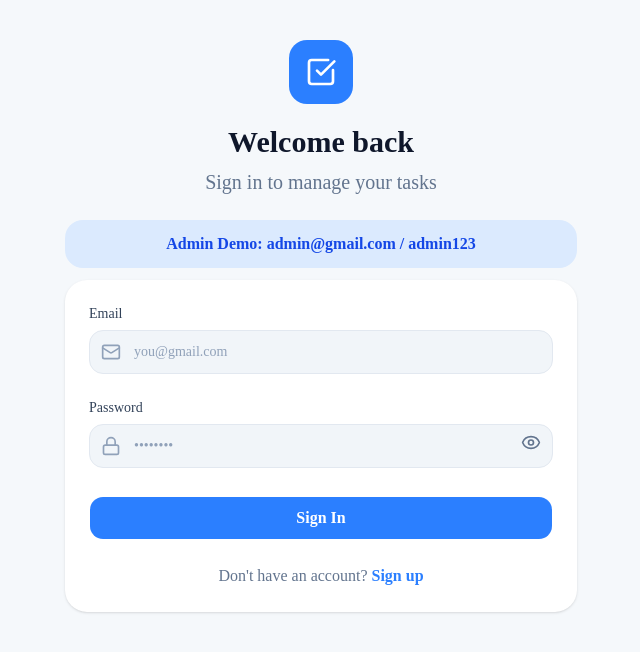
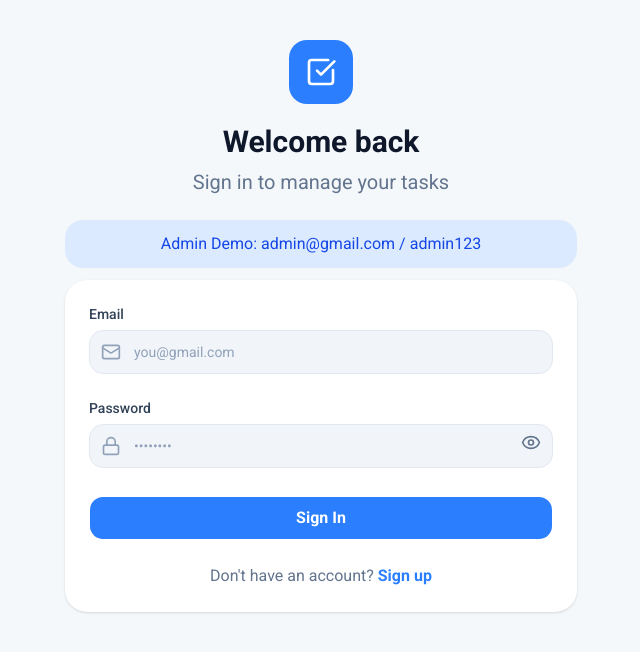
Before and after one commit to JayaniAnu10/Mini-Task-Manager, a Next.js app in the folder frontend/: page /login in a window 1280 px wide. Shown: the top 652 px of the page, without its empty margins (319-959 px from the left). Built offline with nearby package versions, Linux system fonts and the light colour scheme.

Commit message:
style: update font to Roboto and enhance UI elements in various components

```diff
--- a/frontend/app/admin/page.tsx
+++ b/frontend/app/admin/page.tsx
@@ -85,12 +85,7 @@ export default function DashboardPage() {
       </div>
 
       {/* Filters */}
-      <div className="bg-white rounded-2xl p-4 border border-slate-100">
-        <div className="mb-4">
-          <h2 className="font-bold text-slate-700 text-sm uppercase tracking-wider">
-            Filters & Sorting
-          </h2>
-        </div>
+      <div className="bg-white rounded-2xl p-4 border border-slate-200/80 shadow">
         <TaskFiltersBar
           filters={filters}
           onChange={(f) => setFilters({ ...f, page: 1 })}
--- a/frontend/app/globals.css
+++ b/frontend/app/globals.css
@@ -7,8 +7,8 @@
 @theme inline {
   --color-background: var(--background);
   --color-foreground: var(--foreground);
-  --font-sans: var(--font-plus-jakarta-sans);
-  --font-mono: var(--font-geist-mono);
+  --font-sans: var(--font-roboto);
+  --font-mono: var(--font-roboto);
   --color-sidebar-ring: var(--sidebar-ring);
   --color-sidebar-border: var(--sidebar-border);
   --color-sidebar-accent-foreground: var(--sidebar-accent-foreground);
@@ -121,9 +121,6 @@
     @apply border-border outline-ring/50;
   }
   body {
-    @apply bg-background text-foreground;
-  }
-  html {
-    @apply font-sans;
+    @apply bg-background text-foreground font-sans;
   }
 }
--- a/frontend/app/layout.tsx
+++ b/frontend/app/layout.tsx
@@ -1,16 +1,12 @@
 import type { Metadata } from "next";
-import { Quicksand, Geist_Mono } from "next/font/google";
+import { Roboto } from "next/font/google";
 import "./globals.css";
 import Providers from "./providers";
 
-const quicksand = Quicksand({
-  variable: "--font-plus-jakarta-sans",
+const roboto = Roboto({
+  variable: "--font-roboto",
   subsets: ["latin"],
-});
-
-const geistMono = Geist_Mono({
-  variable: "--font-geist-mono",
-  subsets: ["latin"],
+  weight: ["300", "400", "500", "700"],
 });
 
 export const metadata: Metadata = {
@@ -26,10 +22,8 @@ export default function RootLayout({
   children: React.ReactNode;
 }>) {
   return (
-    <html lang="en">
-      <body
-        className={`${quicksand.variable} ${geistMono.variable} antialiased`}
-      >
+    <html lang="en" className={roboto.variable}>
+      <body className="font-sans antialiased">
         <Providers>{children}</Providers>
       </body>
     </html>
--- a/frontend/app/login/page.tsx
+++ b/frontend/app/login/page.tsx
@@ -81,7 +81,7 @@ export default function LoginPage() {
         </p>
 
         <div className="mt-6 rounded-2xl bg-blue-100 px-4 py-3 text-center md:px-6">
-          <p className="text-base font-semibold text-blue-700 ">
+          <p className="text-base  text-blue-700 ">
             Admin Demo: admin@gmail.com / admin123
           </p>
         </div>
--- a/frontend/app/tasks/page.tsx
+++ b/frontend/app/tasks/page.tsx
@@ -167,7 +167,7 @@ export default function TaskPage() {
       </div>
 
       {/* Filters */}
-      <div className="bg-white rounded-2xl p-4 border border-slate-200">
+      <div className="bg-white rounded-2xl p-4 border border-slate-200/80 shadow">
         <TaskFiltersBar
           filters={filters}
           onChange={(f) => setFilters({ ...f, page: 1 })}
--- a/frontend/components/ui/Navbar.tsx
+++ b/frontend/components/ui/Navbar.tsx
@@ -18,10 +18,7 @@ export default function Navbar() {
           <div className="w-8 h-8 bg-blue-600 rounded-xl flex items-center justify-center shadow-sm">
             <CheckSquare className="w-4.5 h-4.5 text-white" strokeWidth={2.5} />
           </div>
-          <span
-            className="text-2xl font-bold text-slate-800"
-            style={{ fontFamily: "Syne, sans-serif" }}
-          >
+          <span className="text-2xl font-bold text-slate-800">
             Task<span className="text-blue-600">Flow</span>
           </span>
         </div>
--- a/frontend/components/ui/tasks/TaskFiltersBar.tsx
+++ b/frontend/components/ui/tasks/TaskFiltersBar.tsx
@@ -1,7 +1,7 @@
-'use client';
-import { TaskFilters, TaskStatus, TaskPriority } from '@/types';
-import Select from '@/components/ui/Select';
-import { ArrowUpDown, SortAsc, SortDesc } from 'lucide-react';
+"use client";
+import { TaskFilters, TaskStatus, TaskPriority } from "@/types";
+import Select from "@/components/ui/Select";
+import { SortAsc, SortDesc } from "lucide-react";
 
 interface TaskFiltersBarProps {
   filters: TaskFilters;
@@ -9,61 +9,81 @@ interface TaskFiltersBarProps {
 }
 
 const STATUS_OPTS = [
-  { value: 'ALL', label: 'All Statuses' },
-  { value: 'TODO', label: 'To Do' },
-  { value: 'IN_PROGRESS', label: 'In Progress' },
-  { value: 'DONE', label: 'Done' },
+  { value: "ALL", label: "All Statuses" },
+  { value: "TODO", label: "To Do" },
+  { value: "IN_PROGRESS", label: "In Progress" },
+  { value: "DONE", label: "Done" },
 ];
 
 const PRIORITY_OPTS = [
-  { value: 'ALL', label: 'All Priorities' },
-  { value: 'LOW', label: 'Low' },
-  { value: 'MEDIUM', label: 'Medium' },
-  { value: 'HIGH', label: 'High' },
+  { value: "ALL", label: "All Priorities" },
+  { value: "LOW", label: "Low" },
+  { value: "MEDIUM", label: "Medium" },
+  { value: "HIGH", label: "High" },
 ];
 
 const SORT_OPTS = [
-  { value: 'dueDate', label: 'Due Date' },
-  { value: 'priority', label: 'Priority' },
+  { value: "dueDate", label: "Due Date" },
+  { value: "priority", label: "Priority" },
 ];
 
-export default function TaskFiltersBar({ filters, onChange }: TaskFiltersBarProps) {
+export default function TaskFiltersBar({
+  filters,
+  onChange,
+}: TaskFiltersBarProps) {
   return (
     <div className="flex flex-wrap items-end gap-3">
       <div className="flex-1 min-w-32">
         <Select
           label="Status"
-          value={filters.status || 'ALL'}
-          onChange={(e) => onChange({ status: e.target.value as TaskStatus | 'ALL', page: 1 })}
+          value={filters.status || "ALL"}
+          onChange={(e) =>
+            onChange({ status: e.target.value as TaskStatus | "ALL", page: 1 })
+          }
           options={STATUS_OPTS}
         />
       </div>
       <div className="flex-1 min-w-32">
         <Select
           label="Priority"
-          value={filters.priority || 'ALL'}
-          onChange={(e) => onChange({ priority: e.target.value as TaskPriority | 'ALL', page: 1 })}
+          value={filters.priority || "ALL"}
+          onChange={(e) =>
+            onChange({
+              priority: e.target.value as TaskPriority | "ALL",
+              page: 1,
+            })
+          }
           options={PRIORITY_OPTS}
         />
       </div>
       <div className="flex-1 min-w-32">
         <Select
           label="Sort by"
-          value={filters.sortBy || 'dueDate'}
-          onChange={(e) => onChange({ sortBy: e.target.value as 'dueDate' | 'priority' })}
+          value={filters.sortBy || "dueDate"}
+          onChange={(e) =>
+            onChange({ sortBy: e.target.value as "dueDate" | "priority" })
+          }
           options={SORT_OPTS}
         />
       </div>
       <div className="flex flex-col gap-1.5">
         <label className="text-sm font-semibold text-slate-700">Order</label>
         <button
-          onClick={() => onChange({ sortOrder: filters.sortOrder === 'asc' ? 'desc' : 'asc' })}
+          onClick={() =>
+            onChange({
+              sortOrder: filters.sortOrder === "asc" ? "desc" : "asc",
+            })
+          }
           className="h-[42px] px-3.5 bg-white border border-slate-200 rounded-xl flex items-center gap-2 text-sm font-semibold text-slate-600 hover:border-blue-300 hover:text-blue-600 hover:bg-blue-50 transition-all"
         >
-          {filters.sortOrder === 'asc' ? (
-            <><SortAsc className="w-4 h-4" /> Ascending</>
+          {filters.sortOrder === "asc" ? (
+            <>
+              <SortAsc className="w-4 h-4" /> Ascending
+            </>
           ) : (
-            <><SortDesc className="w-4 h-4" /> Descending</>
+            <>
+              <SortDesc className="w-4 h-4" /> Descending
+            </>
           )}
         </button>
       </div>
```
